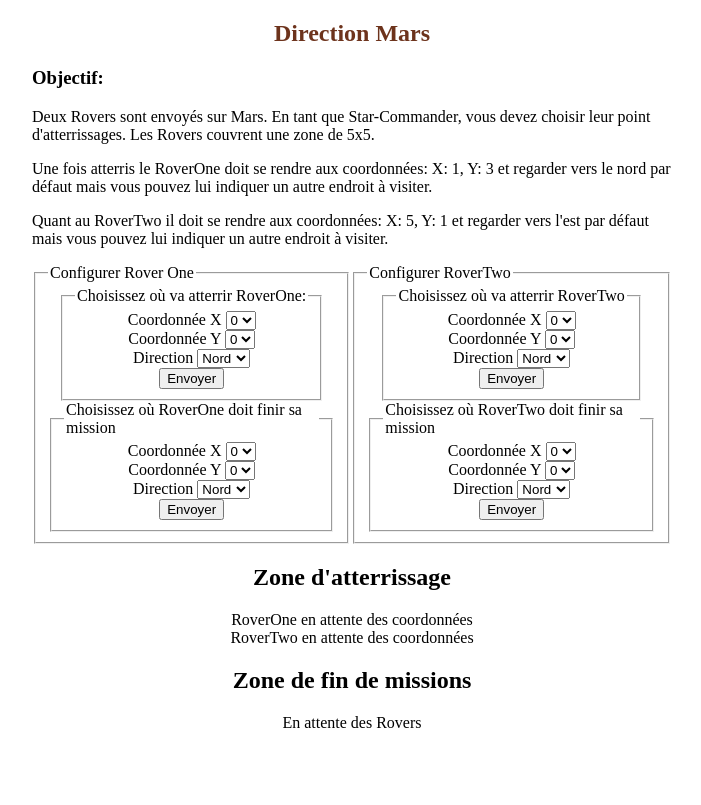
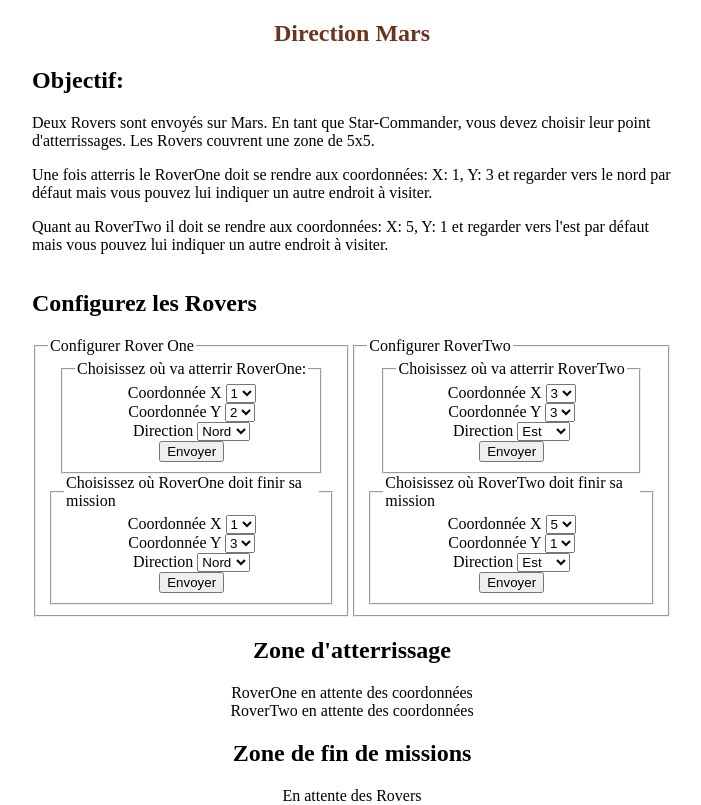
Before and after one commit to OTTIN-T/Rover-On-mars, a plain HTML site: page index.html in a window 1280 px wide. Shown: the whole page, without its empty margins (288-989 px from the left). Drawn offline with Linux system fonts and the light colour scheme.

Commit message:
V1.4
-Ajout de valeur pas défaut
-Modif mineure

```diff
--- a/app.js
+++ b/app.js
@@ -55,6 +55,7 @@ const formatRoverDirection = (rover, direction) => {
     : "";
 };
 
+//Event listener for send mission
 roverOneSendMission.addEventListener("click", function (event) {
   event.preventDefault();
 
@@ -133,16 +134,9 @@ class Rover {
     this.compassDirection = compassDirection;
   }
 }
-const roverOne = new Rover(
-  roverOnePositionX,
-  roverOnePositionY,
-  roverOneDirection
-);
-const roverTwo = new Rover(
-  roverTwoPositionX,
-  roverTwoPositionY,
-  roverTwoDirection
-);
+//Default value
+const roverOne = new Rover(plateau.x + 1, plateau.y + 2, compass.north);
+const roverTwo = new Rover(plateau.x + 3, plateau.y + 3, compass.east);
 
 //Oject for the ObjectifMission
 class ObjectifMission {
@@ -152,6 +146,7 @@ class ObjectifMission {
     this.compassDirection = compassDirection;
   }
 }
+//Default value
 const roverOneObjectifMission = new ObjectifMission(
   plateau.x + 1,
   plateau.y + 3,
--- a/index.html
+++ b/index.html
@@ -1,3 +1,4 @@
+<!DOCTYPE html>
 <html lang="fr" xml:lang="fr" xmlns="http://www.w3.org/1999/xhtml">
 
 <head>
@@ -13,7 +14,7 @@
      <section id="description">
           <h1>Direction Mars</h1>
           <div>
-               <h3>Objectif:</h3>
+               <h2>Objectif:</h2>
                <p>Deux Rovers sont envoyés sur Mars. En tant que Star-Commander, vous devez choisir leur point
                     d'atterrissages. Les Rovers couvrent une zone de 5x5.</p>
                <p>Une fois atterris le RoverOne doit se rendre aux coordonnées: X: 1, Y: 3 et regarder vers le nord par
@@ -23,6 +24,7 @@
           </div>
      </section>
      <section>
+          <h2>Configurez les Rovers</h2>
           <form action="index.html" id="form">
                <fieldset>
                     <legend>Configurer Rover One</legend>
@@ -31,8 +33,8 @@
                          <div>
                               <label for="roverOne-position-X">Coordonnée X</label>
                               <select name="axisY" id="roverOne-position-X">
-                                   <option selected value="0">0</option>
-                                   <option value="1">1</option>
+                                   <option value="0">0</option>
+                                   <option selected value="1">1</option>
                                    <option value="2">2</option>
                                    <option value="3">3</option>
                                    <option value="4">4</option>
@@ -42,9 +44,9 @@
                          <div>
                               <label for="roverOne-position-Y">Coordonnée Y</label>
                               <select name="axisY" id="roverOne-position-Y">
-                                   <option selected value="0">0</option>
+                                   <option value="0">0</option>
                                    <option value="1">1</option>
-                                   <option value="2">2</option>
+                                   <option selected value="2">2</option>
                                    <option value="3">3</option>
                                    <option value="4">4</option>
                                    <option value="5">5</option>
@@ -66,8 +68,8 @@
                          <div>
                               <label for="roverOne-end-mission-position-X">Coordonnée X</label>
                               <select name="axisY" id="roverOne-end-mission-position-X">
-                                   <option selected value="0">0</option>
-                                   <option value="1">1</option>
+                                   <option value="0">0</option>
+                                   <option selected value="1">1</option>
                                    <option value="2">2</option>
                                    <option value="3">3</option>
                                    <option value="4">4</option>
@@ -77,10 +79,10 @@
                          <div>
                               <label for="roverOne-end-mission-position-Y">Coordonnée Y</label>
                               <select name="axisY" id="roverOne-end-mission-position-Y">
-                                   <option selected value="0">0</option>
+                                   <option value="0">0</option>
                                    <option value="1">1</option>
                                    <option value="2">2</option>
-                                   <option value="3">3</option>
+                                   <option selected value="3">3</option>
                                    <option value="4">4</option>
                                    <option value="5">5</option>
                               </select>
@@ -104,10 +106,10 @@
                          <div>
                               <label for="roverTwo-position-X">Coordonnée X</label>
                               <select name="axisY" id="roverTwo-position-X">
-                                   <option selected value="0">0</option>
+                                   <option value="0">0</option>
                                    <option value="1">1</option>
                                    <option value="2">2</option>
-                                   <option value="3">3</option>
+                                   <option selected value="3">3</option>
                                    <option value="4">4</option>
                                    <option value="5">5</option>
                               </select>
@@ -115,10 +117,10 @@
                          <div>
                               <label for="roverTwo-position-Y">Coordonnée Y</label>
                               <select name="axisY" id="roverTwo-position-Y">
-                                   <option selected value="0">0</option>
+                                   <option value="0">0</option>
                                    <option value="1">1</option>
                                    <option value="2">2</option>
-                                   <option value="3">3</option>
+                                   <option selected value="3">3</option>
                                    <option value="4">4</option>
                                    <option value="5">5</option>
                               </select>
@@ -126,8 +128,8 @@
                          <div>
                               <label for="roverTwo-direction">Direction</label>
                               <select name="direction" id="roverTwo-direction">
-                                   <option selected value="north">Nord</option>
-                                   <option value="east">Est</option>
+                                   <option value="north">Nord</option>
+                                   <option selected value="east">Est</option>
                                    <option value="south">Sud</option>
                                    <option value="west">West</option>
                               </select>
@@ -139,19 +141,19 @@
                          <div>
                               <label for="roverTwo-end-mission-position-X">Coordonnée X</label>
                               <select name="axisY" id="roverTwo-end-mission-position-X">
-                                   <option selected value="0">0</option>
+                                   <option value="0">0</option>
                                    <option value="1">1</option>
                                    <option value="2">2</option>
                                    <option value="3">3</option>
                                    <option value="4">4</option>
-                                   <option value="5">5</option>
+                                   <option selected value="5">5</option>
                               </select>
                          </div>
                          <div>
                               <label for="roverTwo-end-mission-position-Y">Coordonnée Y</label>
                               <select name="axisY" id="roverTwo-end-mission-position-Y">
-                                   <option selected value="0">0</option>
-                                   <option value="1">1</option>
+                                   <option value="0">0</option>
+                                   <option selected value="1">1</option>
                                    <option value="2">2</option>
                                    <option value="3">3</option>
                                    <option value="4">4</option>
@@ -161,8 +163,8 @@
                          <div>
                               <label for="roverTwo-end-mission-direction">Direction</label>
                               <select name="direction" id="roverTwo-end-mission-direction">
-                                   <option selected value="north">Nord</option>
-                                   <option value="east">Est</option>
+                                   <option value="north">Nord</option>
+                                   <option selected value="east">Est</option>
                                    <option value="south">Sud</option>
                                    <option value="west">West</option>
                               </select>
--- a/style.css
+++ b/style.css
@@ -14,6 +14,7 @@ h1 {
   margin: auto;
   display: flex;
   flex-direction: row;
+  justify-content: center;
 }
 
 #form fieldset {
```
